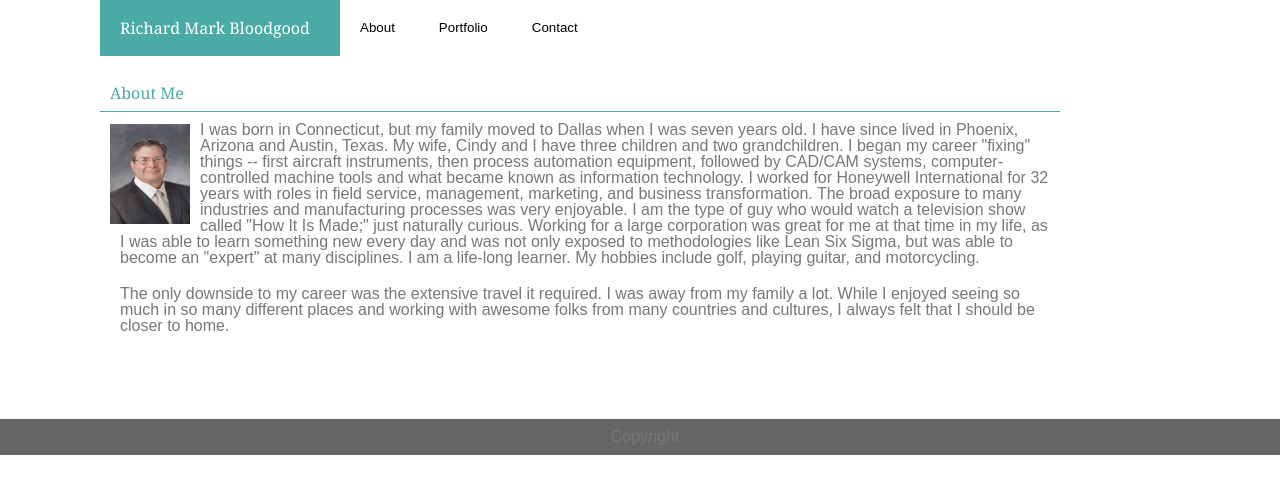
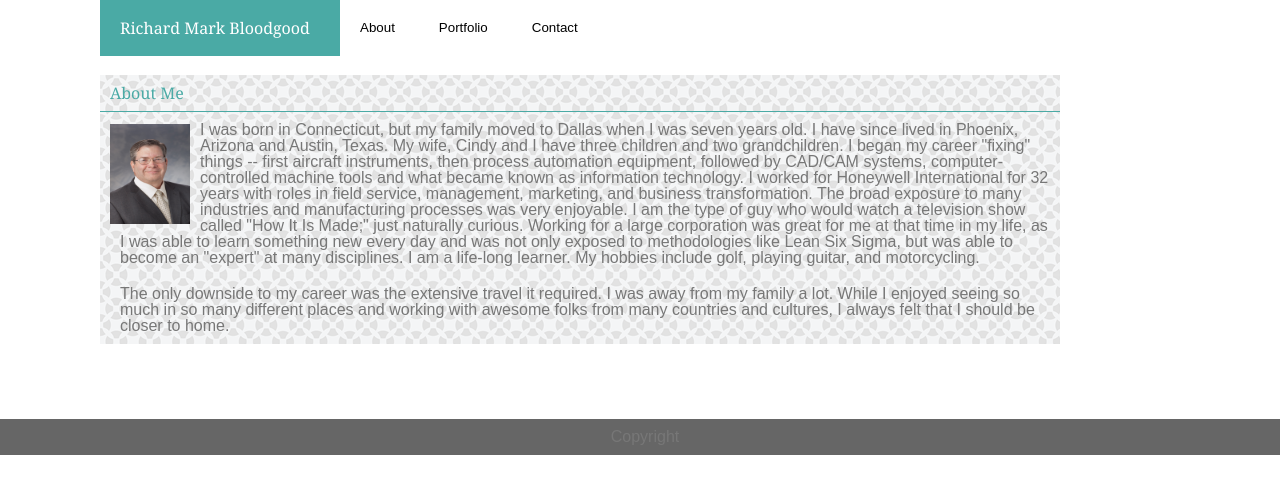
Before and after one commit to rmbaztx/Basic-Portfolio, a plain HTML site: page index.html in a window 1280 px wide. Drawn offline with Linux system fonts and the light colour scheme.

Commit message:
fixed backgound image src url

```diff
--- a/assets/css/style.css
+++ b/assets/css/style.css
@@ -16,7 +16,7 @@ float:left;
 #main-section {
 	width:960px;
 	margin:20px 100px 75px 100px;
-	background-image: "assets/images/circles-dark.png";
+	background-image: url("../images/circles-dark.png");
 	background-color:#ffffff;
 	border-color:#dddddd;
 }
```
